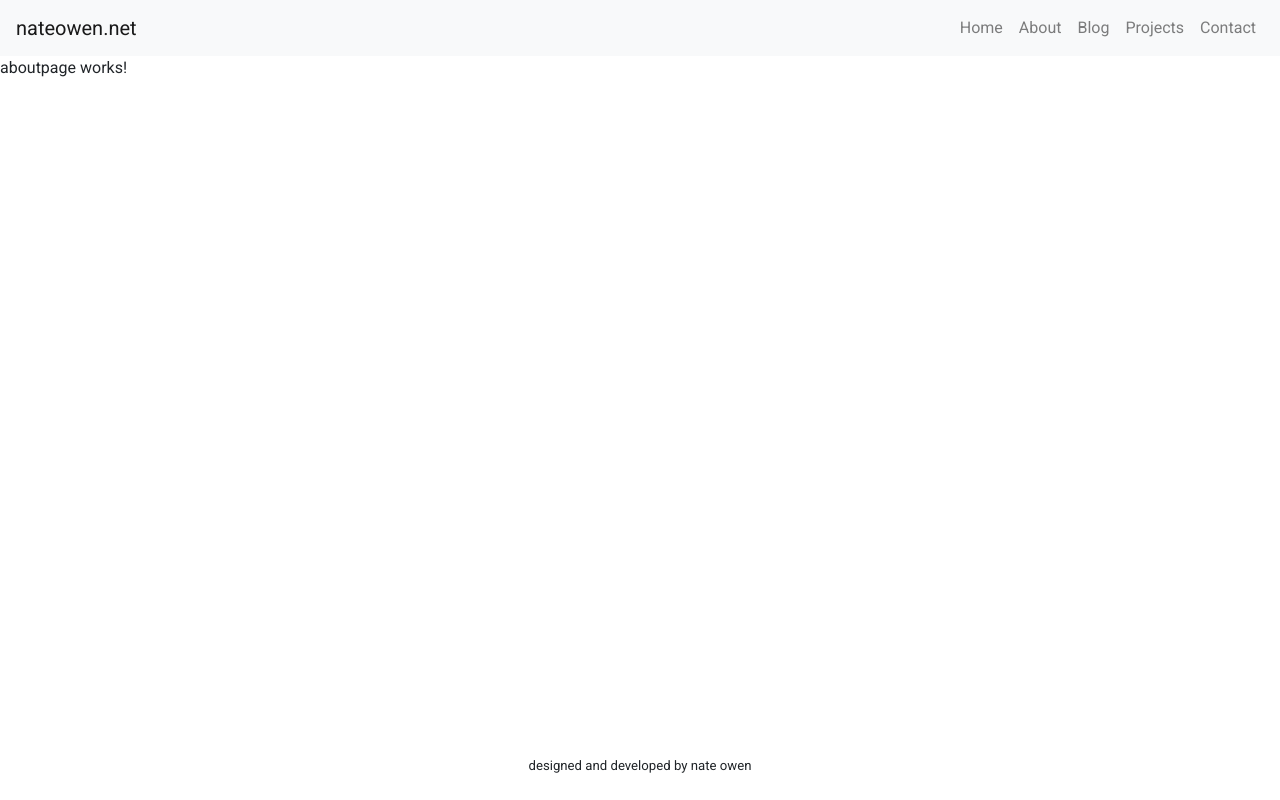
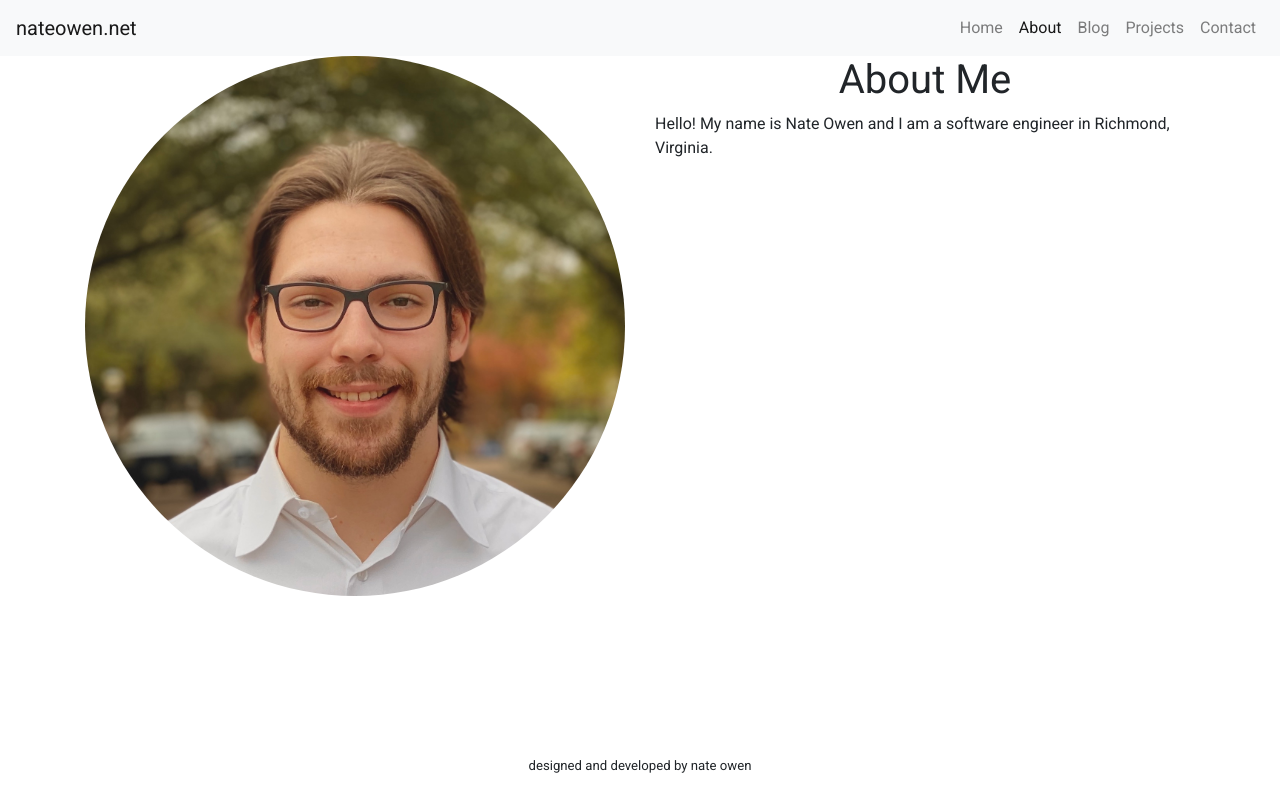
Before and after one commit to nowen458/nateowen-fe, an Angular app: page /about in a window 1280 px wide. Built offline with nearby package versions, Linux system fonts and the light colour scheme.

Commit message:
Setting up header active status

```diff
--- a/src/app/aboutpage/aboutpage.component.html
+++ b/src/app/aboutpage/aboutpage.component.html
@@ -1 +1,11 @@
-<p>aboutpage works!</p>
+<div class="container">
+    <div class="row">
+        <div class="col-lg-6">
+            <img class="img-fluid rounded-circle" src="../../../assets/images/nateowen.jpeg">
+        </div>
+        <div class="col-lg-6">
+            <h1 class="text-center">About Me</h1>
+            <p>Hello! My name is Nate Owen and I am a software engineer in Richmond, Virginia.</p>
+        </div>
+    </div>
+</div>
--- a/src/app/header/header.component.html
+++ b/src/app/header/header.component.html
@@ -5,11 +5,11 @@
     </button>
     <div class="collapse navbar-collapse" id="navbarContent" [ngbCollapse]="isCollapsed">
             <div class="navbar-nav ml-auto">
-                <a class="nav-item nav-link" [routerLink]="['/home']" routerLinkActive="router-link-active">Home</a>
-                <a class="nav-item nav-link" [routerLink]="['/about']" routerLinkActive="router-link-active">About</a>
-                <a class="nav-item nav-link" [routerLink]="['/blog']" routerLinkActive="router-link-active">Blog</a>
-                <a class="nav-item nav-link" [routerLink]="['/projects']" routerLinkActive="router-link-active">Projects</a>
-                <a class="nav-item nav-link" [routerLink]="['/contact']" routerLinkActive="router-link-active">Contact</a>
+                <a class="nav-item nav-link" [routerLink]="['/home']" routerLinkActive="active">Home</a>
+                <a class="nav-item nav-link" [routerLink]="['/about']" routerLinkActive="active">About</a>
+                <a class="nav-item nav-link" [routerLink]="['/blog']" routerLinkActive="active">Blog</a>
+                <a class="nav-item nav-link" [routerLink]="['/projects']" routerLinkActive="active">Projects</a>
+                <a class="nav-item nav-link" [routerLink]="['/contact']" routerLinkActive="active">Contact</a>
             </div>
     </div>
 </nav>
--- a/src/app/homepage/homepage.component.css
+++ b/src/app/homepage/homepage.component.css
@@ -17,6 +17,6 @@
 }
 
 h2 {
-    color: rgb(0, 77, 0);
+    color: gray;
     font-size: 1.625rem;
 }
```
Also changed, not shown: src/assets/images/nateowen.jpeg (added).
